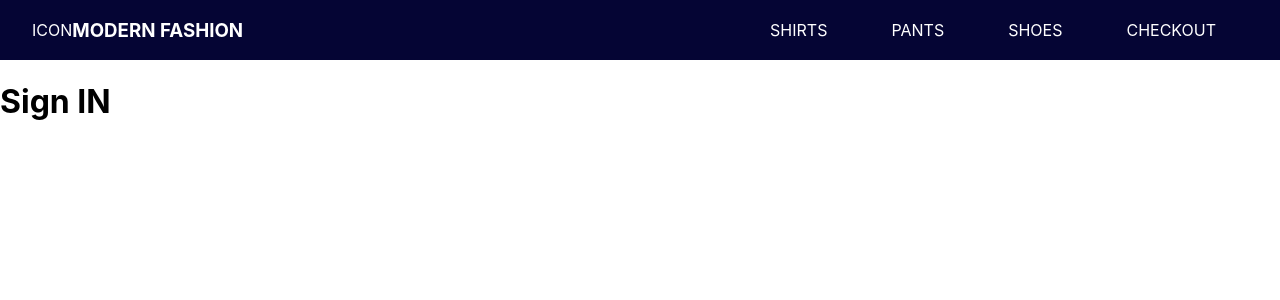
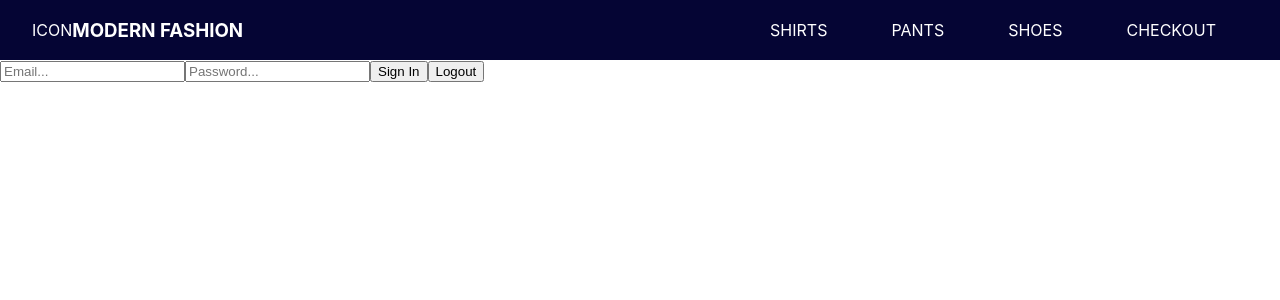
Before and after one commit to SalamanderCtesiphon/modern-fashion-app, a React (Create React App) app: page / in a window 1280 px wide. Shown: the top 300 px of the page. Built offline with nearby package versions, Linux system fonts and the light colour scheme; no server answers.

Commit message:
added a sign in form

```diff
--- a/src/pages/SignIn.jsx
+++ b/src/pages/SignIn.jsx
@@ -1,8 +1,45 @@
-import React from 'react'
+import React, { useState } from 'react'
+import { auth } from "../config/firebase"
+import { createUserWithEmailAndPassword, signOut } from 'firebase/auth'
 
 function SignIn() {
+  const [email, setEmail] = useState('')
+  const [password, setPassword] = useState('')
+
+  const signIn = async () => {
+    try {
+      await createUserWithEmailAndPassword(auth, email, password)
+    } catch (err) {
+      console.err(err)
+    }
+  }
+
+  const logout = async () => {
+    try {
+      await signOut(auth)
+    } catch (err) {
+      console.log(err)
+    }
+  }
+
   return (
-    <div><h1>Sign IN</h1></div>
+    <div className='page'>
+      <div className='card'>
+        <input
+          placeholder='Email...'
+          type='email'
+          onChange={(e) => setEmail(e.target.value)}
+        />
+        <input
+          placeholder='Password...'
+          type='password'
+          onChange={(e) => setPassword(e.target.value)}
+        />
+        <button onClick={signIn}>Sign In</button>
+
+        <button onClick={logout} >Logout</button>
+      </div>
+    </div>
   )
 }
 
```
